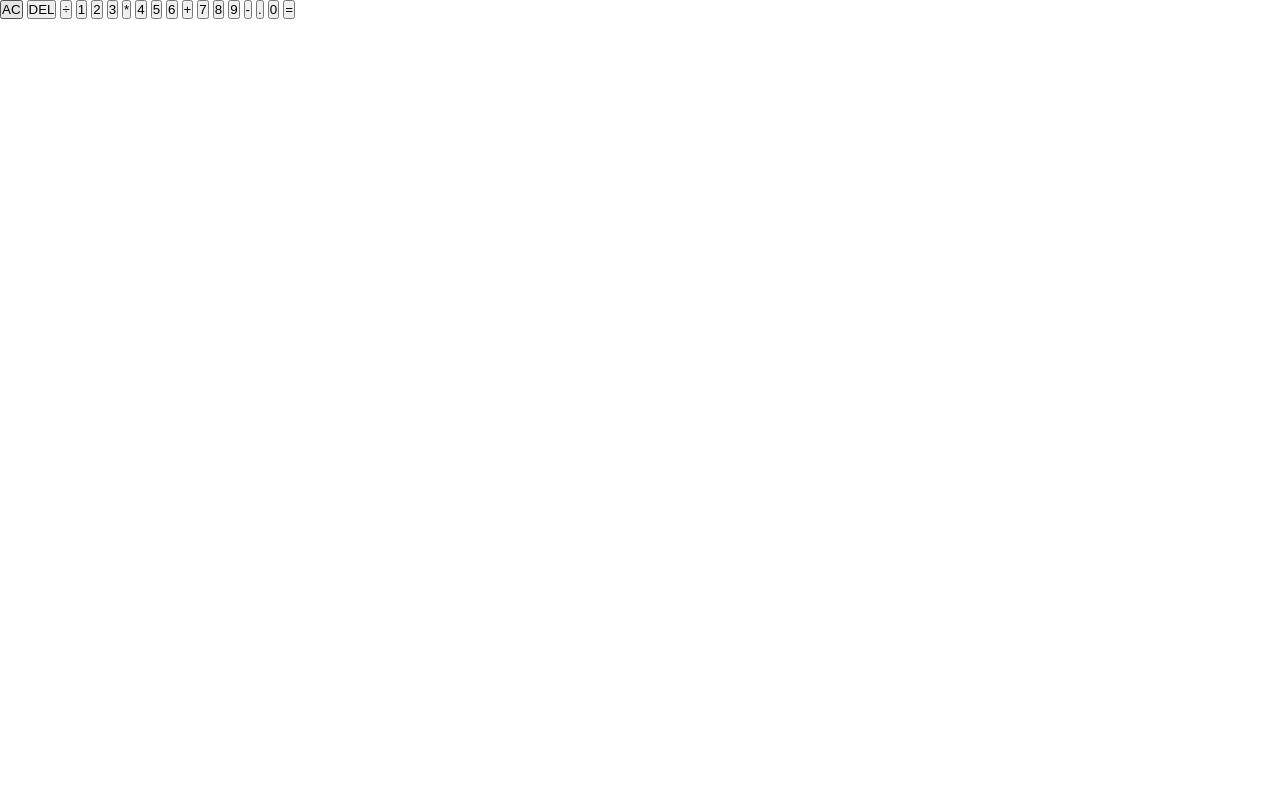
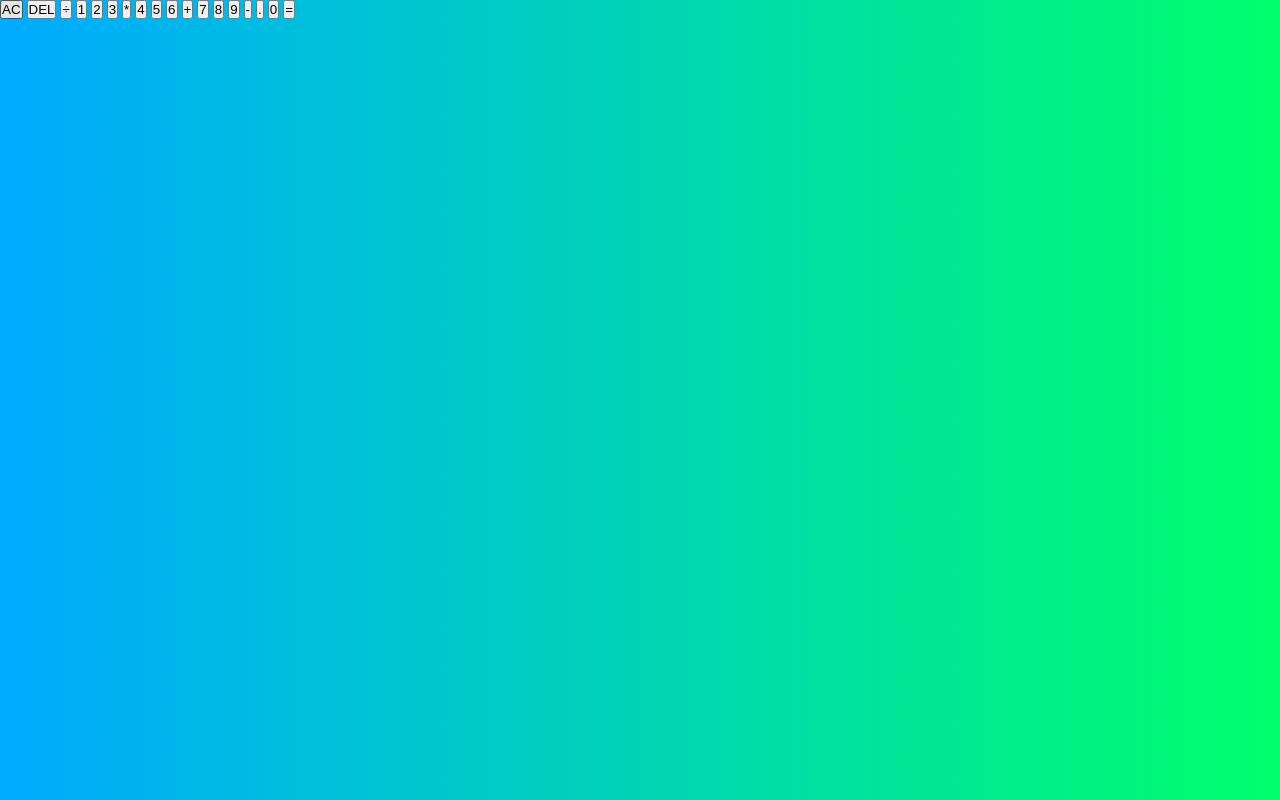
Before and after one commit to IanSani/GO2COD_WD_03, a plain HTML site: page index.html in a window 1280 px wide. Drawn offline with Linux system fonts and the light colour scheme.

Commit message:
Added background

```diff
--- a/styles.css
+++ b/styles.css
@@ -3,3 +3,6 @@
     margin: 0;
     box-sizing: border-box;
 }
+body{
+    background: linear-gradient(to right, #00AAFF,#00FF6C);
+}
```
